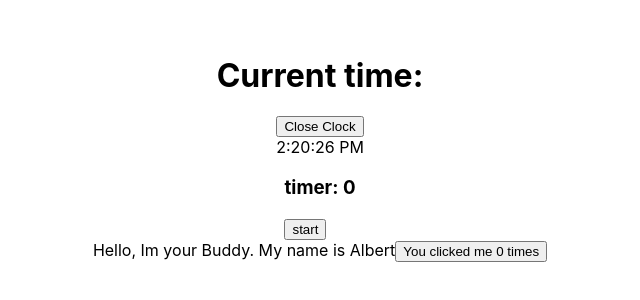
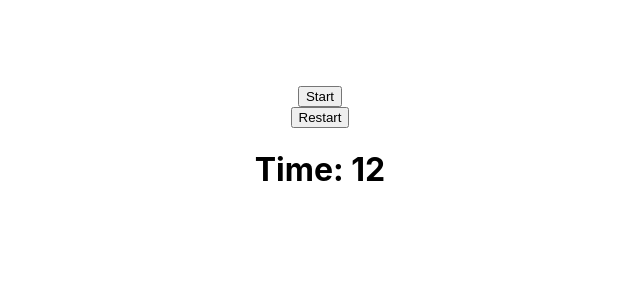
Before and after one commit to veronikos/20-timer, a React (Create React App) app: page / in a window 1280 px wide. Shown: the part 252-552 px from the top of the page, without its empty margins (320-960 px from the left). Built offline with nearby package versions, Linux system fonts and the light colour scheme.

Commit message:
create timer

```diff
--- a/src/App.js
+++ b/src/App.js
@@ -1,11 +1,9 @@
-import { Clock } from './components/clock'
+import { Timer } from './components/timer'
 
 function App() {
   return (
     <div className="App">
-      <h1>Current time: </h1>
-      <Clock />
-
+        <Timer time={12} step={1} />
     </div>
   );
 }
--- a/src/components/buddy.jsx
+++ /dev/null
@@ -1,19 +0,0 @@
-import React, { useEffect, useState } from "react";
-
-
-export const Buddy = (props) => {
-  const [state, setState] = useState(0);
-
-  const increase = () => {
-      setState(prevState => prevState + 1)
-  }
-
-  useEffect(() => {})
-
-  return (
-  <div>
-      <span>Hello, Im your Buddy. My name is {props.name}</span>
-      <button onClick={increase}>You clicked me {state} times</button>
-  </div>
-  );
-};
--- a/src/components/clock.jsx
+++ /dev/null
@@ -1,36 +0,0 @@
-import React from 'react';
-import { Ticker } from './ticker';
-import { Timer } from './timer';
-import { Buddy } from './buddy'
-
-export const Clock = class Clock extends React.Component {
-    constructor(props) {
-        super(props)
-
-        this.state = {
-            open: true,
-            timer: 1000
-        }
-
-        this.toggle = this.toggle.bind(this)
-    }
-
-    toggle() {
-        this.setState(({open}) => ({
-            open: !open
-        }))
-    }
-
-     render() {
-        const { open } = this.state
-
-         return (
-            <div className='clock'>
-                <button onClick={this.toggle}> {open ? 'Close' : 'Open'} Clock </button>
-                {open ? <Ticker name="newClock"/> : null}
-                <Timer name="newClock" time={20}/>
-                <Buddy name="Albert"/>
-            </div>
-         )
-     }
-}
--- a/src/components/ticker.jsx
+++ /dev/null
@@ -1,36 +0,0 @@
-import React, { useEffect, useState } from 'react';
-
-export const Ticker = () => {
-    const array = useState(new Date())
-    const current = array[0];
-    const setCurrent = array[1]
-
-    // componentDidMount() {
-    //     this.ticker = setInterval(() => {
-    //         this.setState({
-    //             date: new Date()
-    //         })
-    //     }, 1000);
-    // }
-
-// выполняется когда компонент удаляется из дома
-    // componentWillUnmount() {
-    //     clearInterval(this.ticker)
-    // }
-
-    useEffect(() => {
-        console.log('mounted')
-        const ticker =  setInterval(() => {
-            setCurrent(new Date())
-        }, 1000)
-
-        return () => {
-            console.log('unMounted')
-            clearInterval(ticker)
-        }
-    }, [setCurrent])
-
-    return (
-        <time>{current.toLocaleTimeString()}</time>
-     )
-}
--- a/src/components/timer.jsx
+++ b/src/components/timer.jsx
@@ -1,55 +1,28 @@
-import React from 'react';
+import React, {useState, useEffect} from "react";
 
-export const Timer = class Timer extends React.Component {
-constructor(props){
-      super(props)
-      this.state = {
-        time: 0,
-        start: 0,
-        isOn: false
+export const Timer = (props) => {
+  const [second, setSecond] = useState(props.time)
+  const [isStart, setStart] = useState(false)
+  useEffect (() => {
+    if (isStart) {
+          setTimeout(() => {
+      if (second > 0) {
+         setSecond(second - props.step)
       }
-      this.startTimer = this.startTimer.bind(this)
-      this.stopTimer = this.stopTimer.bind(this)
-      this.resetTimer = this.resetTimer.bind(this)
+    }, 1000);
     }
-    startTimer() {
-      this.setState({
-        time: this.state.time,
-        start: Date.now() - this.state.time,
-        isOn: true
-      })
-      this.timer = setInterval(() => this.setState({
-        time: Date.now() - this.state.start
-      }), 1);
-    }
-    stopTimer() {
-      this.setState({isOn: false})
-      clearInterval(this.timer)
-    }
-    resetTimer() {
-      this.setState({time: 0})
-    }
-    render() {
-      let start = (this.state.time === 0) ?
-        <button onClick={this.startTimer}>start</button> :
-        null
-      let stop = (this.state.isOn) ?
-        <button onClick={this.stopTimer}>stop</button> :
-        null
-      let reset = (this.state.time !== 0 && !this.state.isOn) ?
-        <button onClick={this.resetTimer}>reset</button> :
-        null
-      let resume = (this.state.time !== 0 && !this.state.isOn) ?
-        <button onClick={this.startTimer}>resume</button> :
-        null
-      return(
-        <div>
-          <h3>timer: {this.state.time}</h3>
-          {start}
-          {resume}
-          {stop}
-          {reset}
-        </div>
-      )
-    }
-  }
+  })
+
+const textButton = isStart ? 'Stop' : 'Start'
+
+  return (
+    <div className="App">
+      <button className="clock" onClick={() => setStart(!isStart)}>{textButton}</button>
+      <button onClick={() => {
+        setSecond(props.time);
+        setStart(true)
+      }}>Restart</button>
+      <h1>Time: {second === 0 ? 'Time is up' : second}</h1>
+    </div>
+  )
+}
```
Also changed, not shown: src/components/Display.jsx (added, +22 -0 lines).
